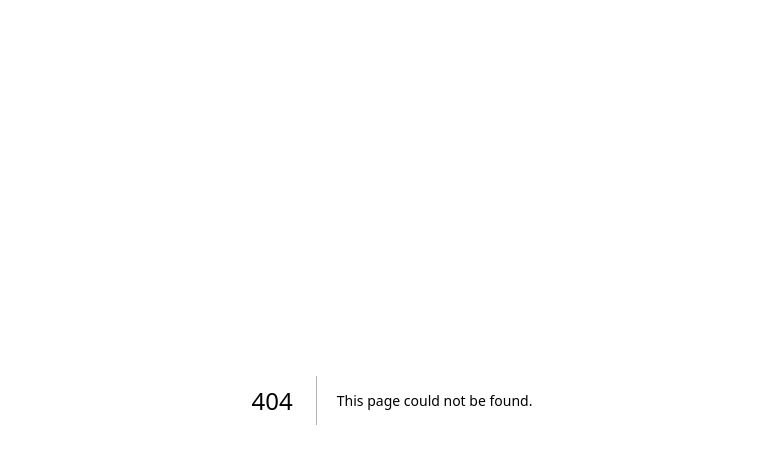
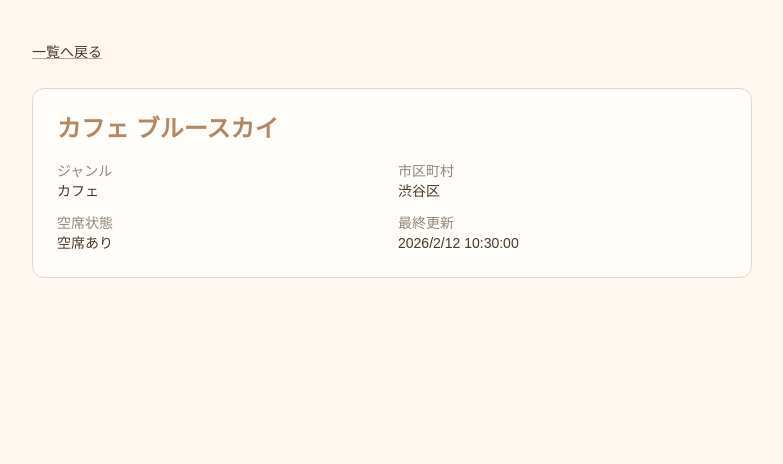
Before and after one commit to nickmock3/table-matcher, a Next.js app: page /stores/1 in a window 1280 px wide. Before the commit this address had no page. Shown: the top 464 px of the page, without its empty margins (248-1031 px from the left). Built offline with nearby package versions, Linux system fonts and the light colour scheme.

Commit message:
feat: complete TASK-TP-003 main flow e2e

```diff
--- /dev/null
+++ b/src/app/stores/[storeId]/page.tsx
@@ -0,0 +1,47 @@
+import Link from 'next/link';
+import { notFound } from 'next/navigation';
+import { mockStoreRepository } from '@/features/top-page/data/storeRepository';
+
+type StoreDetailPageProps = {
+  params: Promise<{
+    storeId: string;
+  }>;
+};
+
+export default async function StoreDetailPage({ params }: StoreDetailPageProps) {
+  const { storeId } = await params;
+  const store = mockStoreRepository.findStoreById(storeId);
+
+  if (!store) {
+    notFound();
+  }
+
+  return (
+    <main className="mx-auto min-h-screen w-full max-w-3xl px-6 py-10 text-text">
+      <Link className="text-sm underline decoration-main hover:text-main-strong" href="/">
+        一覧へ戻る
+      </Link>
+      <section className="mt-6 rounded-xl border border-border bg-surface p-6">
+        <h1 className="text-2xl font-semibold text-main-strong">{store.name}</h1>
+        <dl className="mt-4 grid grid-cols-1 gap-3 text-sm md:grid-cols-2">
+          <div>
+            <dt className="text-text/60">ジャンル</dt>
+            <dd>{store.genre}</dd>
+          </div>
+          <div>
+            <dt className="text-text/60">市区町村</dt>
+            <dd>{store.city}</dd>
+          </div>
+          <div>
+            <dt className="text-text/60">空席状態</dt>
+            <dd>{store.vacancyStatus === 'available' ? '空席あり' : '空席なし'}</dd>
+          </div>
+          <div>
+            <dt className="text-text/60">最終更新</dt>
+            <dd>{new Date(store.updatedAt).toLocaleString('ja-JP')}</dd>
+          </div>
+        </dl>
+      </section>
+    </main>
+  );
+}
--- a/src/features/top-page/data/storeRepository.ts
+++ b/src/features/top-page/data/storeRepository.ts
@@ -4,6 +4,7 @@ import type { FilterOptions, Store } from '../types';
 export type StoreRepository = {
   listStores: () => Store[];
   listFilterOptions: () => FilterOptions;
+  findStoreById: (storeId: string) => Store | null;
 };
 
 function uniqueSorted(values: string[]): string[] {
@@ -18,4 +19,5 @@ const filterOptions: FilterOptions = {
 export const mockStoreRepository: StoreRepository = {
   listStores: () => mockStores,
   listFilterOptions: () => filterOptions,
+  findStoreById: (storeId: string) => mockStores.find((store) => store.id === storeId) ?? null,
 };
--- a/tasks/top-page-user-home.md
+++ b/tasks/top-page-user-home.md
@@ -68,6 +68,20 @@
 - DoD:
   - 仕様書の受け入れ条件 1-5 を主要導線として確認できる
   - `bun run lint` と関連テストが通過
+- ステータス:
+  - 完了（2026-02-12）
+- 実行コマンド:
+  - `bun run lint`
+  - `bun run test`
+  - `bun run e2e`
+  - `bun run build`
+- 結果要約:
+  - lint: pass
+  - unit: pass
+  - e2e: pass（`/` -> 条件指定 -> `/stores/3` 遷移を確認）
+  - build: pass
+- 仕様フィードバック:
+  - 未確定事項「地図表示位置」は本タスクでは未着手。別タスクで確定が必要。
 
 ## 補足
 - 仕様未確定事項（地図表示位置など）はTASK-TP-003で最終確認し、確定できない場合は別タスクを起票する。
@@ -77,3 +91,4 @@
 - 2026-02-12: 店舗詳細URL確定、検索初期値、モック先行方針をタスクへ反映
 - 2026-02-12: TASK-TP-001 の完了判定（実行コマンド・結果・E2E不要判断）を追記
 - 2026-02-12: TASK-TP-002 の完了判定（実行コマンド・結果・E2E実施有無）を追記
+- 2026-02-12: TASK-TP-003 の完了判定（実行コマンド・結果・仕様フィードバック）を追記
```
Also changed, not shown: 1 other file (tests, documents, lock files or other folders).
